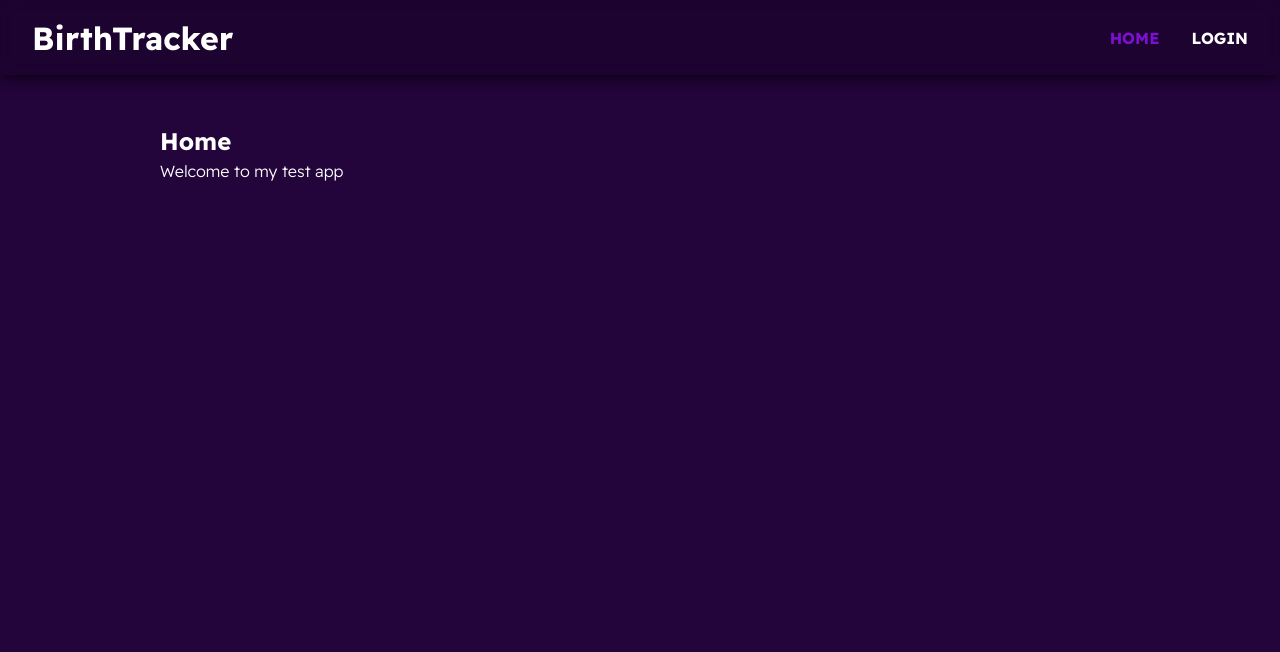
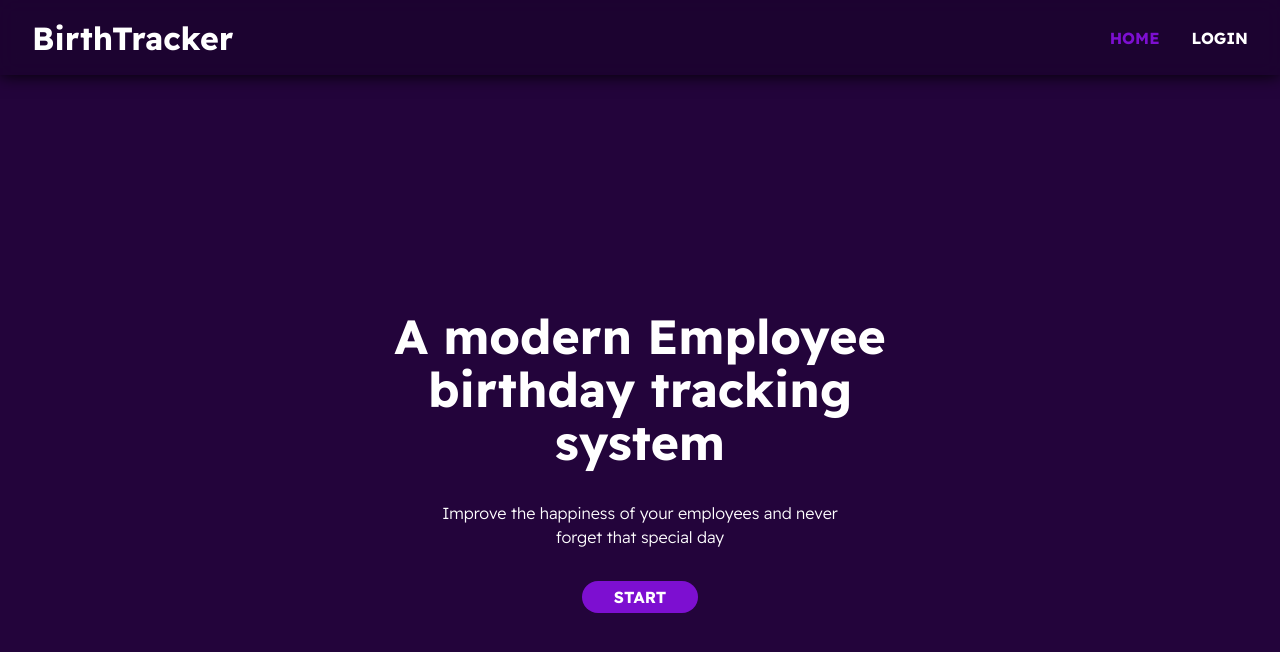
Before and after one commit to GuillermoCruzFuente/app-test, a React (Vite) app: page /#/ in a window 1280 px wide. Shown: the top 652 px of the page. Built offline with nearby package versions, Linux system fonts and the light colour scheme.

Commit message:
feat: improve home page design

```diff
--- a/src/routes/pages/Home.tsx
+++ b/src/routes/pages/Home.tsx
@@ -1,8 +1,17 @@
+import { Link } from "react-router-dom";
+import styles from "../../styles/pages/Home.module.scss";
+
 const Home = () => {
 	return (
-		<section>
-			<h1>Home</h1>
-			<p>Welcome to my test app</p>
+		<section className={styles.homeSection}>
+			<h1>A modern Employee birthday tracking system</h1>
+
+			<p>
+				Improve the happiness of your employees and never forget that
+				special day
+			</p>
+
+			<Link to='/login' className={styles.startLink}>Start</Link>
 		</section>
 	);
 };
--- /dev/null
+++ b/src/styles/pages/Home.module.scss
@@ -0,0 +1,41 @@
+.homeSection {
+	display: flex;
+	flex-flow: column nowrap;
+	align-items: center;
+	justify-content: center;
+	gap: 2rem;
+
+	h1 {
+		width: min(600px, 100%);
+		text-align: center;
+		font-size: clamp(1.5rem, 3rem, 5vw);
+		color: var(--main-title-color);
+		line-height: 1.1;
+	}
+
+	p {
+		width: min(400px, 100%);
+		text-align: center;
+		color: var(--text-color);
+	}
+
+	.startLink {
+		text-decoration: none;
+		text-transform: uppercase;
+		font-weight: 700;
+		color: var(--text-color);
+		background-color: var(--active-link);
+		padding: 0.25rem 2rem;
+		border-radius: 2rem;
+
+		$hover-transition-time: 200ms;
+
+		transition: background-color $hover-transition-time,
+			color $hover-transition-time;
+
+		&:hover {
+			background-color: var(--text-color);
+			color: var(--active-link);
+		}
+	}
+}
```
